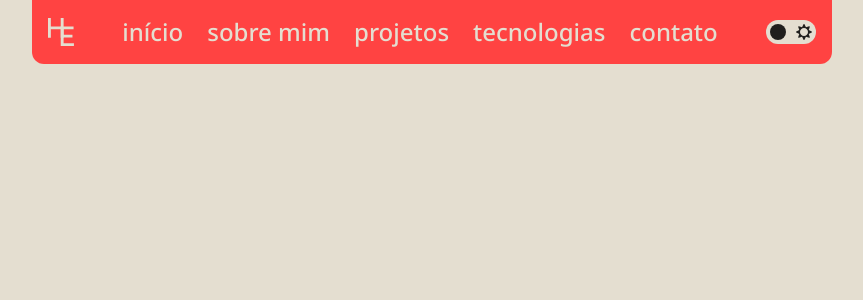
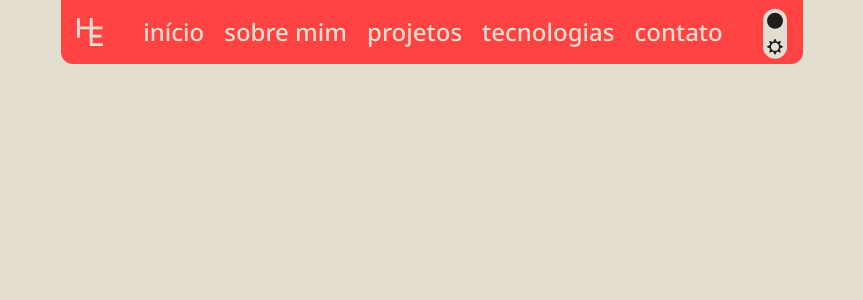
Before and after one commit to hiagoemanuel/portfolio, a Next.js app: page / in a window 1280 px wide. Shown: the top 300 px of the page, without its empty margins (208-1071 px from the left). Built offline with nearby package versions, Linux system fonts and the light colour scheme.

Commit message:
style(header): removing switch drag

```diff
--- a/src/components/Header.tsx
+++ b/src/components/Header.tsx
@@ -3,7 +3,7 @@
 import Link from 'next/link'
 import { Logo } from './svgs/Logo'
 import Switch from 'react-switch'
-import { useState } from 'react'
+import { useEffect, useState } from 'react'
 import resolveConfig from 'tailwindcss/resolveConfig'
 import tailwindConfig from '../../tailwind.config'
 import { SunIcon } from './svgs/SunIcon'
@@ -11,6 +11,11 @@ import { MoonIcon } from './svgs/MoonIcon'
 
 export const Header = () => {
   const [isDark, setIsDark] = useState<boolean>(false)
+
+  useEffect(() => {
+    const radioRef = document.getElementsByClassName('react-switch-handle')[0]
+    radioRef.classList.add('pointer-events-none')
+  }, [])
 
   const handlerTheme = () => {
     const htmlRef = document.getElementsByTagName('html')[0]
@@ -28,9 +33,9 @@ export const Header = () => {
   const lightColor = tailwindRef.theme.accentColor.light as string
 
   return (
-    <header className="sticky top-0 hidden sm:flex items-center w-fit mx-auto p-4 bg-main rounded-b-xl gap-12">
+    <header className="sticky top-0 hidden sm:flex items-center max-w-fit mx-auto p-4 bg-main rounded-b-xl gap-10">
       <Logo />
-      <nav className="flex gap-6">
+      <nav className="flex gap-5">
         <Link className="text-light dark:text-dark font-medium text-base md:text-2xl" href="/">
           início
         </Link>
@@ -48,6 +53,7 @@ export const Header = () => {
         </Link>
       </nav>
       <Switch
+        className="w-6 rotate-90 origin-[1.1rem_0.4rem]"
         onChange={handlerTheme}
         checked={isDark}
         width={50}
@@ -57,9 +63,10 @@ export const Header = () => {
         offColor={isDark ? darkColor : lightColor}
         onHandleColor={isDark ? lightColor : darkColor}
         offHandleColor={isDark ? lightColor : darkColor}
+        activeBoxShadow="0 0 0 0"
         handleDiameter={16}
         uncheckedIcon={<SunIcon className="absolute top-1 right-1" />}
-        checkedIcon={<MoonIcon className="absolute top-1 left-2" />}
+        checkedIcon={<MoonIcon className="absolute top-1 left-2 -rotate-90" />}
       />
     </header>
   )
```
